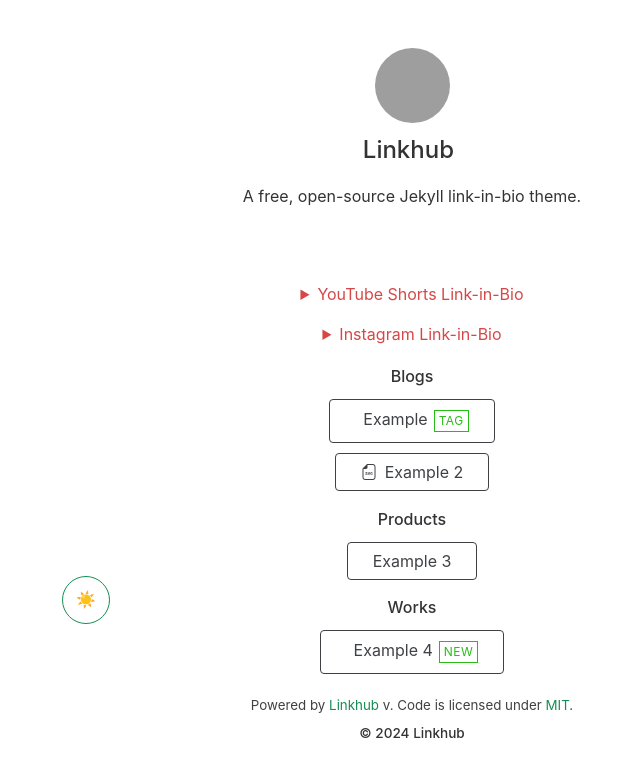
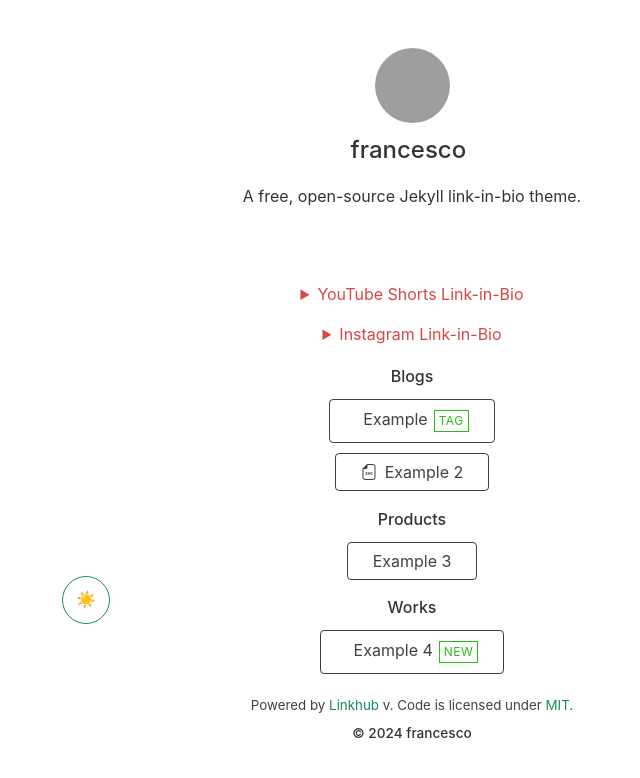
Before and after one commit to fravaccaro/fravaccaro.github.io, a Jekyll site: the page built from index.html, in a window 1280 px wide, cut to the strip 0-948 px from the top of the page. Shown: the top 778 px of the strip, without its empty margins (228-868 px from the left). Built offline with Jekyll 4.4.1, drawn with Linux system fonts in a browser that asks for light colours; nearby versions of some CDN libraries; grey boxes are pictures that could not be loaded.

Commit message:
Update _config.yml

```diff
--- a/_config.yml
+++ b/_config.yml
@@ -2,7 +2,7 @@
 theme: linkhub-jekyll-theme
 
 # Site Configuration
-name: Linkhub  # Name of your website
+name: francesco  # Name of your website
 tagline: Links  # Set your preferred page title
 description: A free, open-source Jekyll link-in-bio theme.  # Also used as a meta description
 favicon:
```
